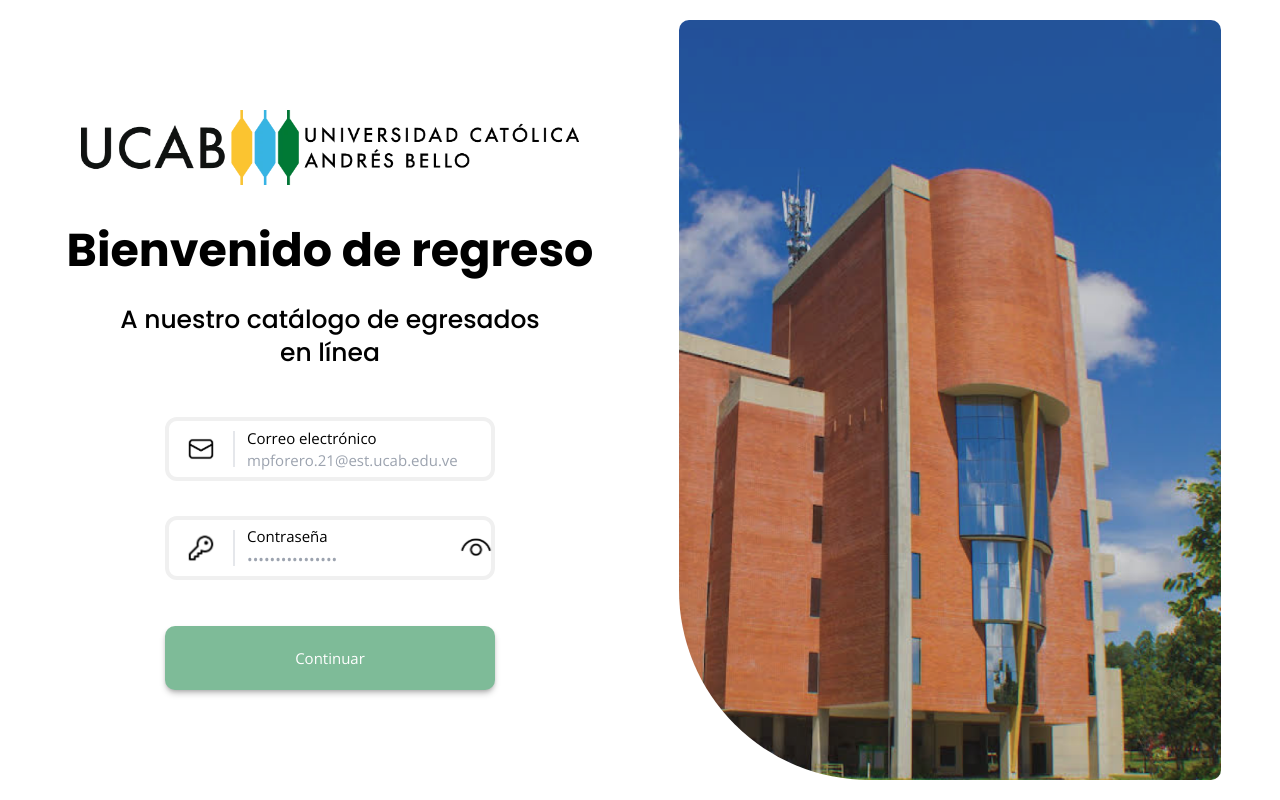
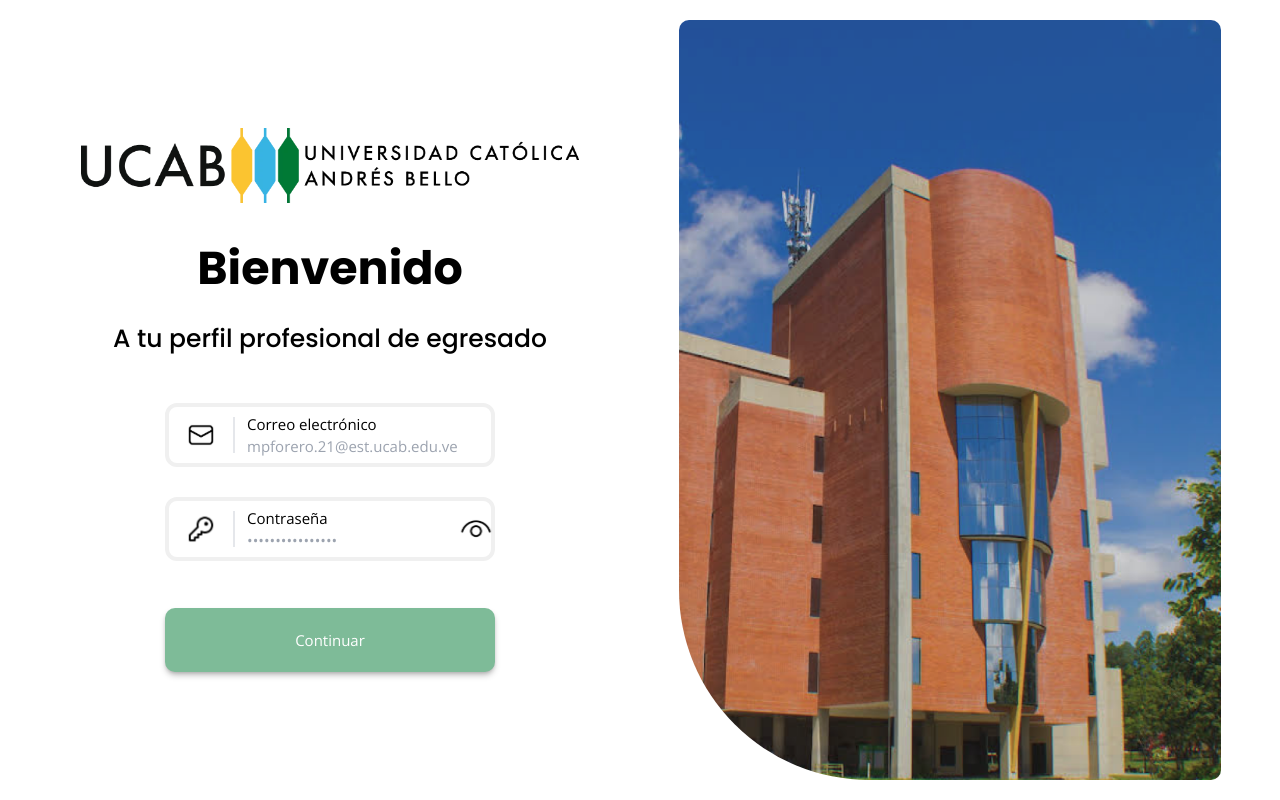
Before and after one commit to DaikoneKisu/uchamba-frontend, a SvelteKit app: page /login in a window 1280 px wide. Built offline with nearby package versions, Linux system fonts and the light colour scheme.

Commit message:
feat!: improve login

```diff
--- a/src/lib/components/input-with-icon/InputWithIcon.svelte
+++ b/src/lib/components/input-with-icon/InputWithIcon.svelte
@@ -85,8 +85,10 @@
     </div>
   </label>
   {#if error && !isPristine}
-    <strong in:fly={{ x: -12 }} class="ml-3 w-[80%] text-left text-red-600">{error}</strong>
+    <strong in:fly={{ x: -12 }} class="ml-3 w-[80%] text-left text-[12px] text-red-600"
+      >{error}</strong
+    >
   {:else}
-    <div class="invisible h-[22.5px]" aria-hidden />
+    <div class="invisible h-[18px]" aria-hidden />
   {/if}
 </div>
--- a/src/routes/(auth)/+layout.svelte
+++ b/src/routes/(auth)/+layout.svelte
@@ -16,8 +16,8 @@
       <img src={logoUcab} alt="logo de la ucab" class="h-full w-full object-fill" />
     </div>
     <div class="mb-12 flex flex-col items-center gap-6">
-      <h1 class="text-center">Bienvenido de regreso</h1>
-      <h2 class="max-w-[445px] text-center">A nuestro catálogo de egresados en línea</h2>
+      <h1 class="text-center">Bienvenido</h1>
+      <h2 class="max-w-[445px] text-center">A tu perfil profesional de egresado</h2>
     </div>
     <slot />
   </main>
--- a/src/routes/(auth)/login/+page.svelte
+++ b/src/routes/(auth)/login/+page.svelte
@@ -42,10 +42,9 @@
   bind:email
   bind:password
   bind:disabled
-  on:submit={() => (disabled = true)}
   {emailError}
   {passwordError}
-  on:change={validateUserInput}
+  handleInput={validateUserInput}
 />
 
 {#if form?.reason}
--- a/src/routes/(auth)/login/Form.svelte
+++ b/src/routes/(auth)/login/Form.svelte
@@ -11,16 +11,18 @@
   export let password: string
   export let emailError = ''
   export let passwordError = ''
+
+  export let handleInput: () => void
 </script>
 
 <form
   aria-label="form"
   class="flex flex-col justify-center gap-3"
   method="POST"
+  on:submit={() => (disabled = true)}
   use:enhance
   novalidate
-  on:submit
-  on:change
+  on:input={handleInput}
 >
   <InputWithIcon
     name="email"
```
